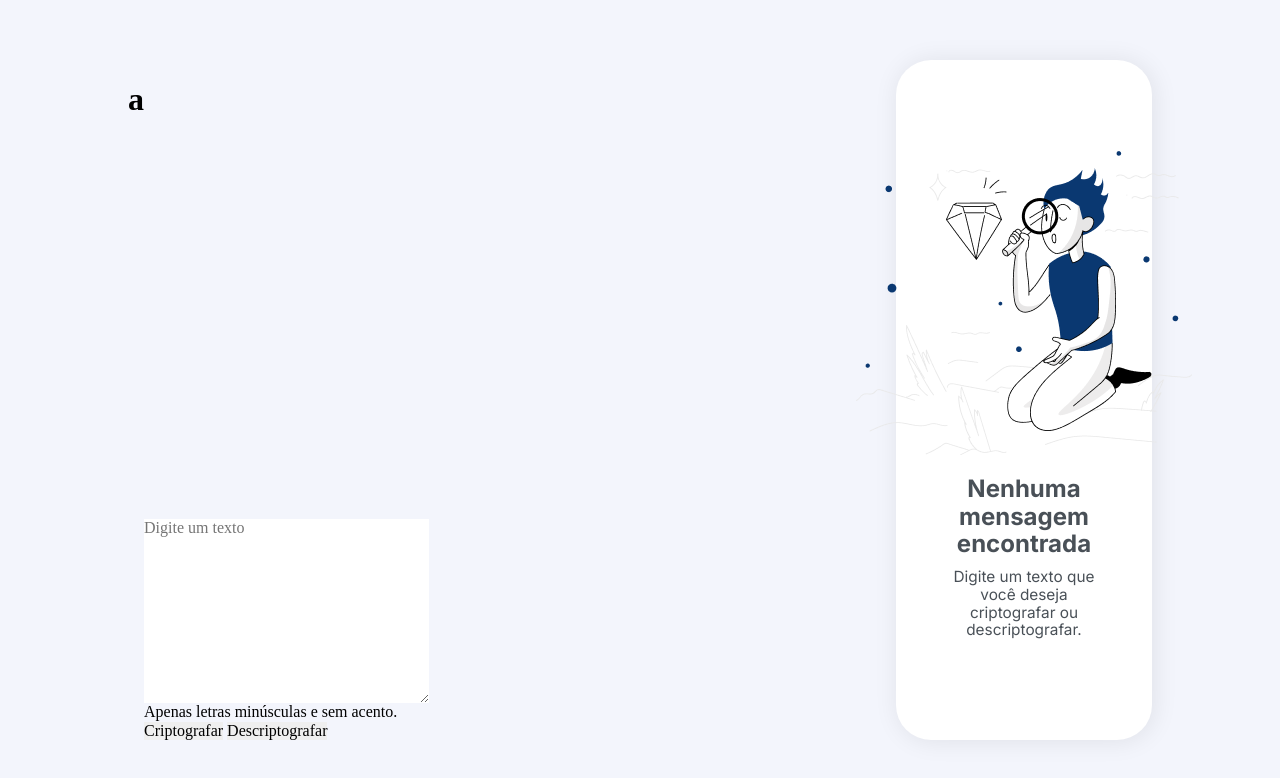
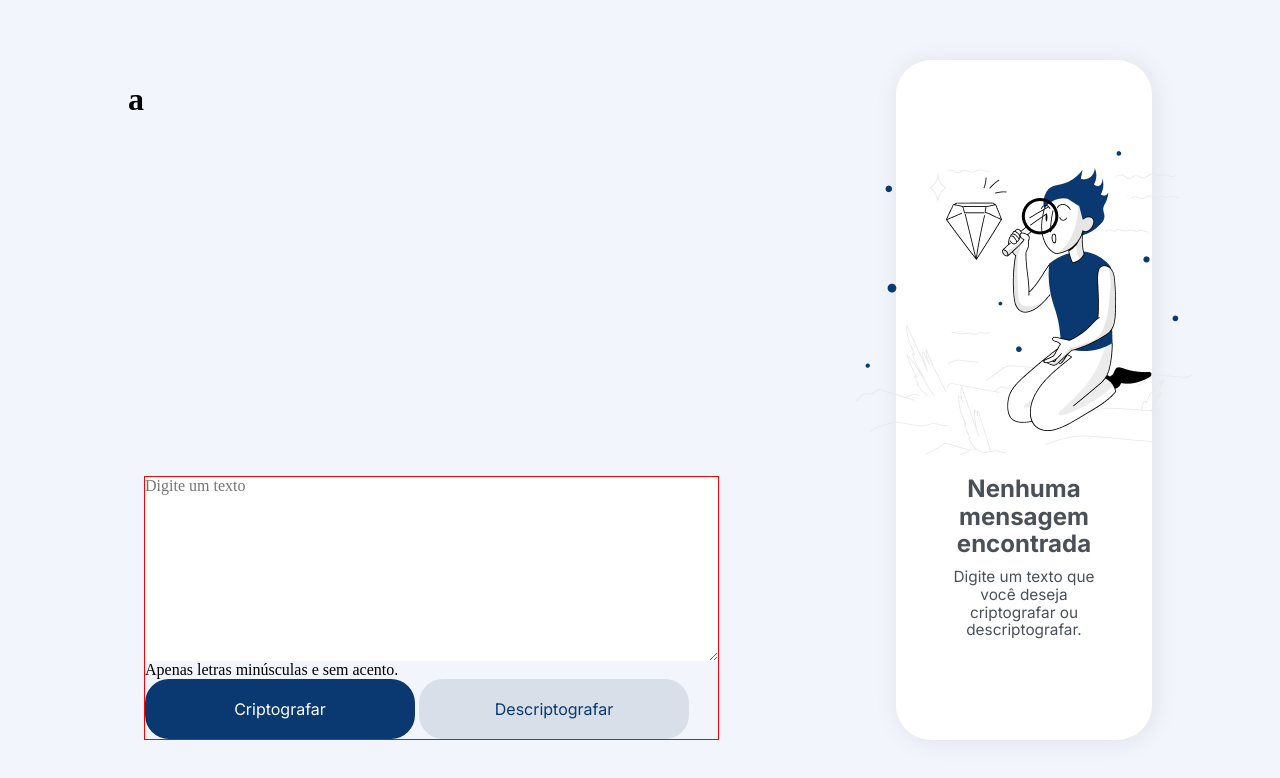
Before and after one commit to evaldovisk/decodificador-de-texto-ALURA, a plain HTML site: page index.html in a window 1280 px wide. Drawn offline with Linux system fonts and the light colour scheme.

Commit message:
feat(btns): ajustando os botoes

```diff
--- a/index.html
+++ b/index.html
@@ -21,8 +21,8 @@
                 <!-- <img src="/img/Vector.png" alt="atenção" id="img-atencao"> -->
                 <p id="text-atencao">Apenas letras minúsculas e sem acento.</p>
                 <div id="btn-frame2">
-                    <button>Criptografar</button>
-                    <button>Descriptografar</button>
+                    <button id="btn1">Criptografar</button>
+                    <button id="btn2">Descriptografar</button>
                 </div>
             </div>
         </div>
--- a/style.css
+++ b/style.css
@@ -27,6 +27,8 @@ body {
 }
 
 #div-texto {
+    border: 1px solid red;
+    width: 80%;
     display: inline-flex;
     flex-direction: column;
     align-self: flex-end;
@@ -48,7 +50,6 @@ body {
     border-radius: 35px;
     background-color: #FFFFFF;
     box-shadow: 2px 1px 24px 1px rgba(0, 0, 0, 0.08);
-
 }
 
 #container-frame3 {
@@ -83,3 +84,22 @@ body {
     width: 80%;
 
 }
+
+#btn1, #btn2 {
+    width: 270px;
+    height: 60px;
+    font-family: 'Inter';
+    font-size: 1em;
+    border-radius: 24px;
+}
+
+#btn1 {
+    background-color: #0A3871;
+    color: #FFFFFF;
+
+}
+
+#btn2 {
+    background-color: #D8DFE8;
+    color: #0A3871;
+}
```
